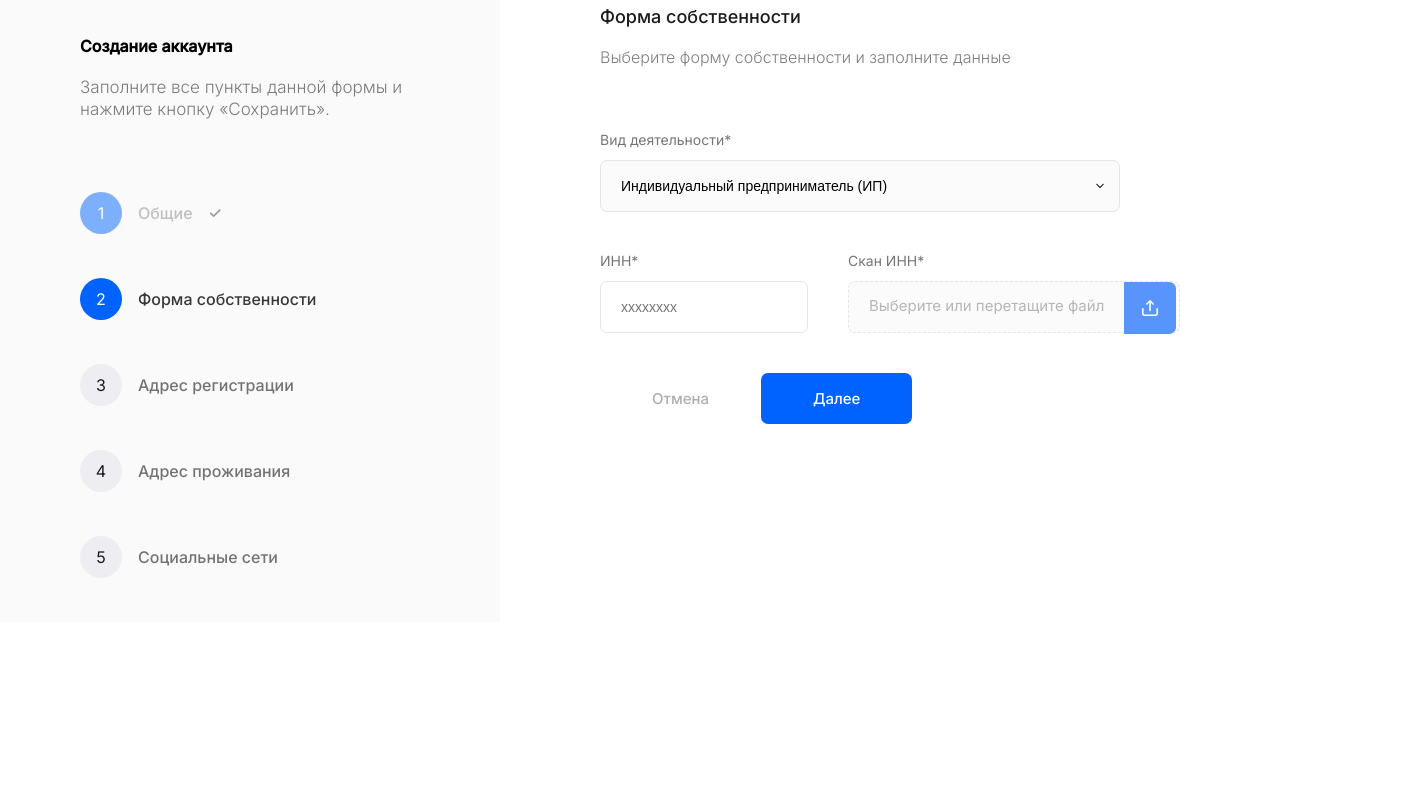
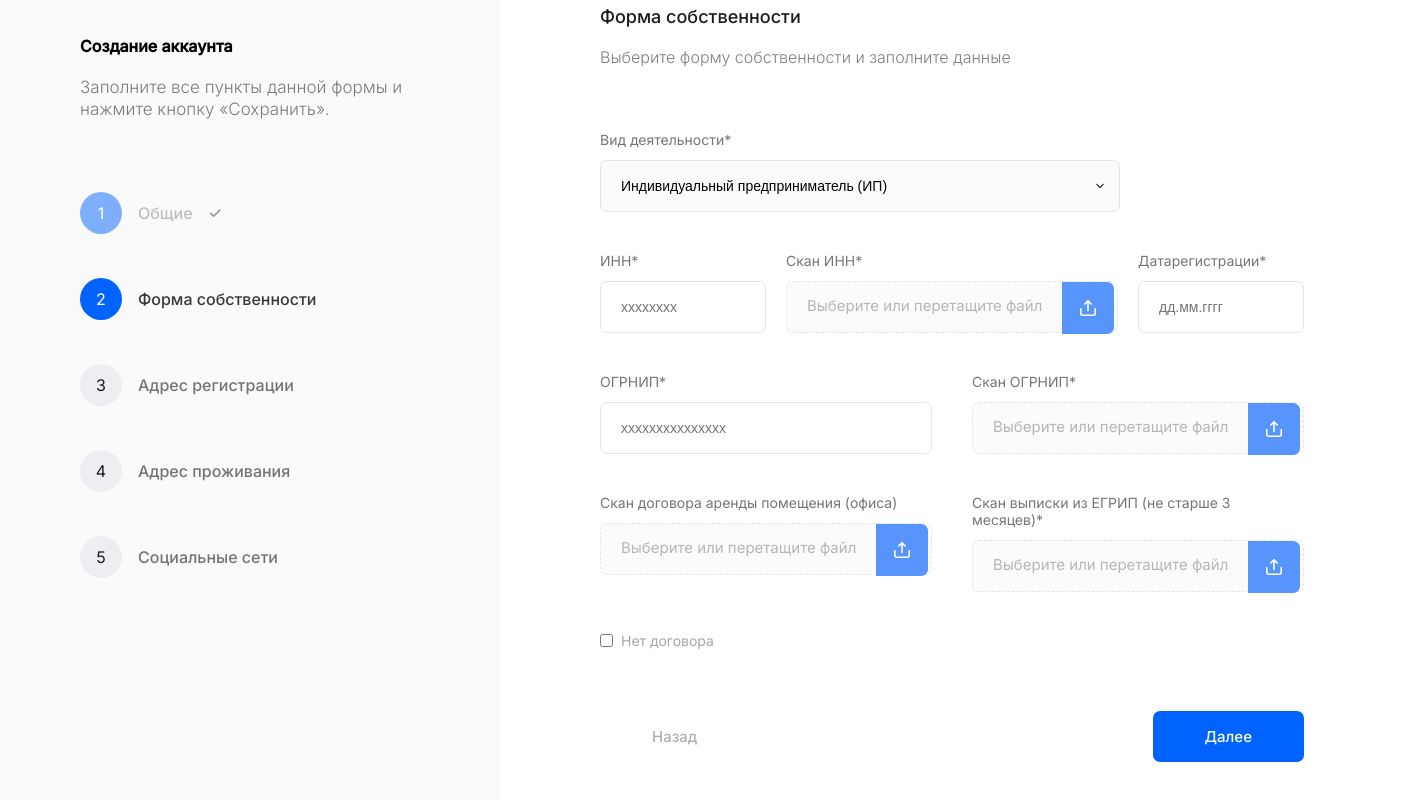
Before and after one commit to grigorydobrenko/form-filling-service, a React (Create React App) app: page / in a window 1280 px wide. Shown: the part 208-1008 px from the top of the page, 1404 px wide, since content can reach past the window. Before the commit the page ends 830 px from the top, so only its background shows below. Built offline with nearby package versions, Linux system fonts and the light colour scheme.

Commit message:
feat: add fields

```diff
--- a/src/pages/OnwershipPage/EntrepreneurPage/EntrepreneurForm/EntrepreneurForm.module.scss
+++ b/src/pages/OnwershipPage/EntrepreneurPage/EntrepreneurForm/EntrepreneurForm.module.scss
@@ -3,3 +3,28 @@
 .first_row {
     width: 520px;
 }
+
+.second_row {
+    gap: 20px;
+}
+
+.row_inner {
+    min-width: 157px;
+}
+
+.contract_row {
+    display: flex;
+    align-items: center;
+    justify-content: flex-start;
+    gap: 8px;
+    margin-bottom: 62px;
+    .contract {
+        display: flex;
+        font-weight: 400;
+        font-size: 14px;
+        line-height: 17px;
+        color: #999999;
+        opacity: 0.87;
+
+    }
+}
--- a/src/pages/OnwershipPage/EntrepreneurPage/EntrepreneurForm/EntrepreneurForm.tsx
+++ b/src/pages/OnwershipPage/EntrepreneurPage/EntrepreneurForm/EntrepreneurForm.tsx
@@ -8,6 +8,7 @@ import InputDropzone from "../../../../components/Dropzone/Dropzone";
 import {SubmitHandler, useForm} from "react-hook-form";
 import {useAppDispatch} from "../../../../app/hooks";
 import {Button} from "../../../../components/Button/Button";
+import cn from "classnames";
 
 export const OWNERSHIP: Option[] = [
     {label: 'Индивидуальный предприниматель (ИП)', value: 'Индивидуальный предприниматель (ИП)'},
@@ -36,19 +37,41 @@ const EntrepreneurForm = () => {
                     <Select options={OWNERSHIP}/>
                 </Label>
             </div>
-            <div className={style.row}>
-                <Label label={'ИНН*'}>
-                    <InputWithMask mask="99999999" maskPlaceholder="х" placeholder={"xxxxxxxx"} {...register("mask")}/>
+            <div className={cn(style.row, style.second_row)}>
+                <Label label={'ИНН*'} className={style.row_inner}>
+                    <InputWithMask mask='99999999' maskPlaceholder='х' placeholder={'xxxxxxxx'} {...register('mask')}/>
                 </Label>
                 <Label label={'Скан ИНН*'}>
                     <InputDropzone setValue={setValue}/>
                 </Label>
+                <Label label={'Датарегистрации*'} className={style.row_inner}>
+                    <InputWithMask mask='99.99.9999' maskPlaceholder='дд.мм.гггг' placeholder={'дд.мм.гггг'}/>
+                </Label>
             </div>
-            <div></div>
-            <div></div>
-            <div></div>
+            <div className={style.row}>
+                <Label label={'ОГРНИП*'}>
+                    <InputWithMask mask='9999999999' maskPlaceholder='х' placeholder={'ххххххххххххххх'}/>
+                </Label>
+                <Label label={'Скан ОГРНИП*'}>
+                    <InputDropzone setValue={setValue}/>
+                </Label>
+            </div>
+            <div className={style.row}>
+                <Label label={'Скан договора аренды помещения (офиса)'}>
+                    <InputDropzone setValue={setValue}/>
+                </Label>
+                <Label label={'Скан выписки из ЕГРИП (не старше 3 месяцев)*'}>
+                    <InputDropzone setValue={setValue}/>
+                </Label>
+            </div>
             <div>
-                <Button color={'white'}>Отмена</Button>
+                <label className={style.contract_row}>
+                    <input type="checkbox" name="checkbox" value="value"/>
+                    <span className={style.contract}>Нет договора</span>
+                </label>
+            </div>
+            <div className={style.row}>
+                <Button color={'white'}>Назад</Button>
                 <Button type={'submit'}>Далее</Button>
             </div>
         </form>
```
